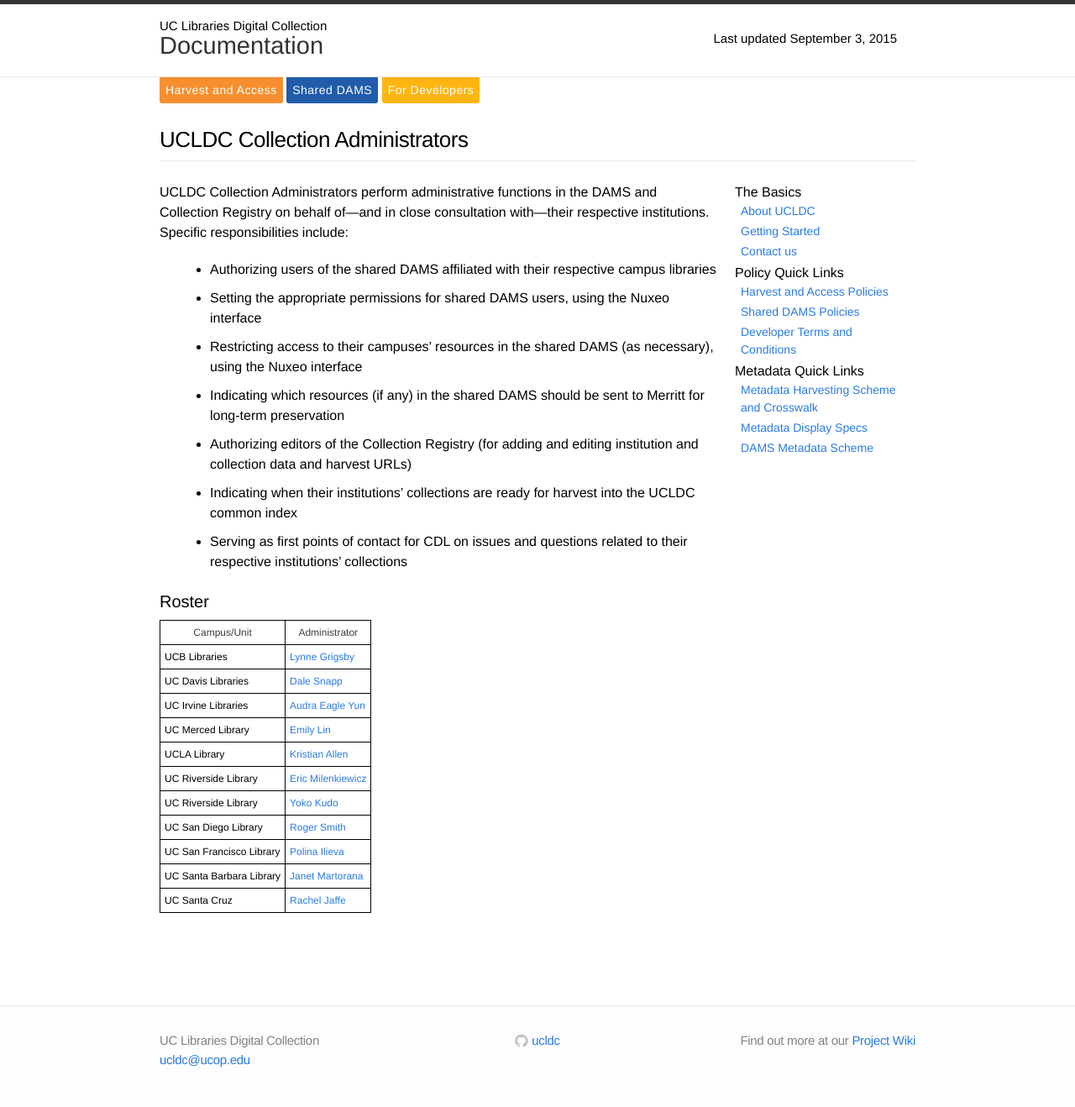
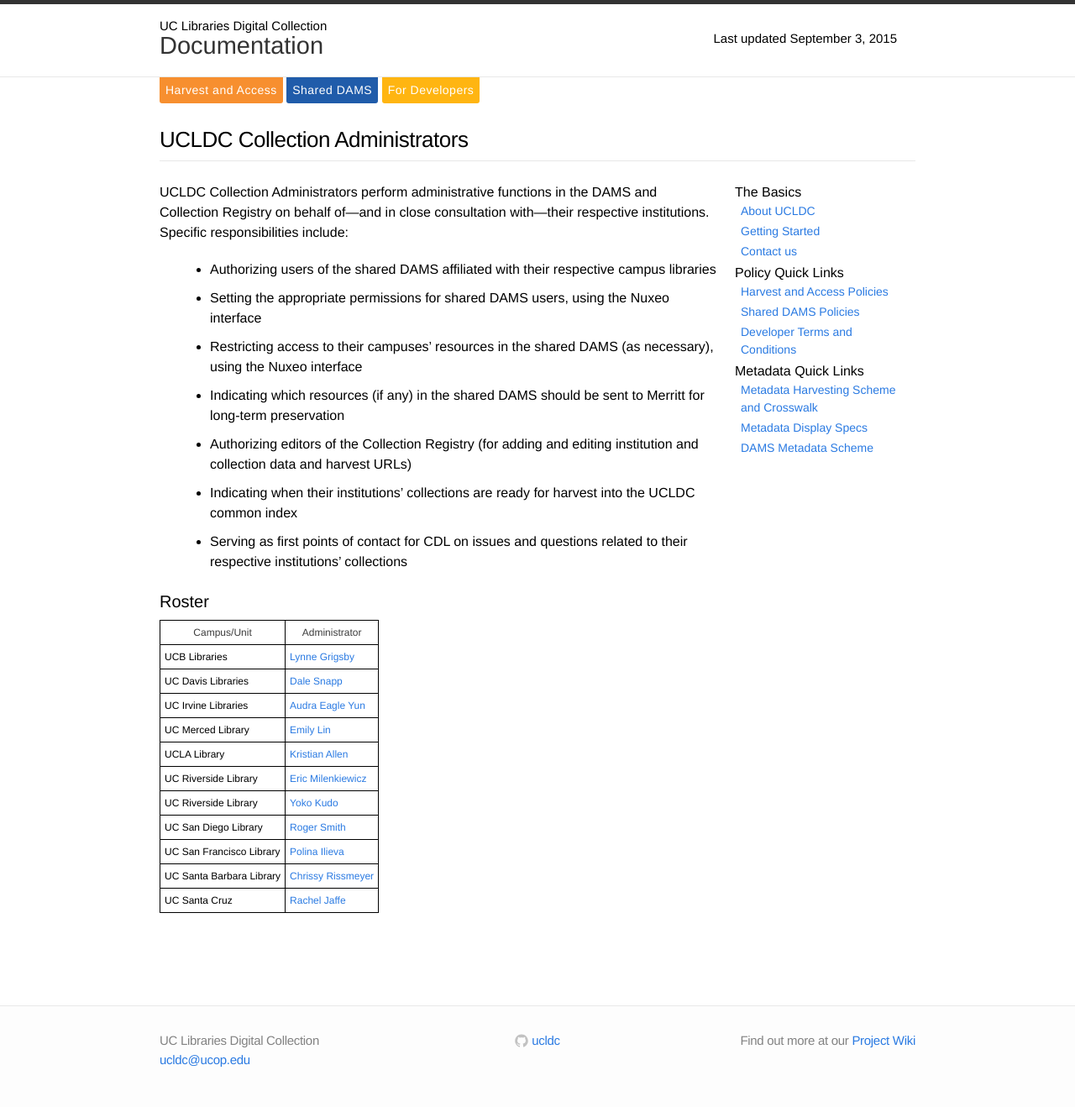
Before and after one commit to ucldc/ucldc-docs, a Jekyll site: the page built from docs/collection-administrators.md, in a window 1280 px wide. Shown: the whole page at 84% size. Built offline with Jekyll 4.4.1, drawn with Linux system fonts in a browser that asks for light colours; nearby versions of some CDN libraries.

Commit message:
Update collection-administrators.md

```diff
--- a/docs/collection-administrators.md
+++ b/docs/collection-administrators.md
@@ -58,7 +58,7 @@
   </tr>
   <tr>
     <td>UC Santa Barbara Library</td>
-    <td><a href="http://www.library.ucsb.edu/users/jmartorana">Janet Martorana</a></td>
+    <td><a href="http://www.library.ucsb.edu/users/crissmeyer">Chrissy Rissmeyer</a></td>
   </tr>
   <tr>
     <td>UC Santa Cruz</td>
```
